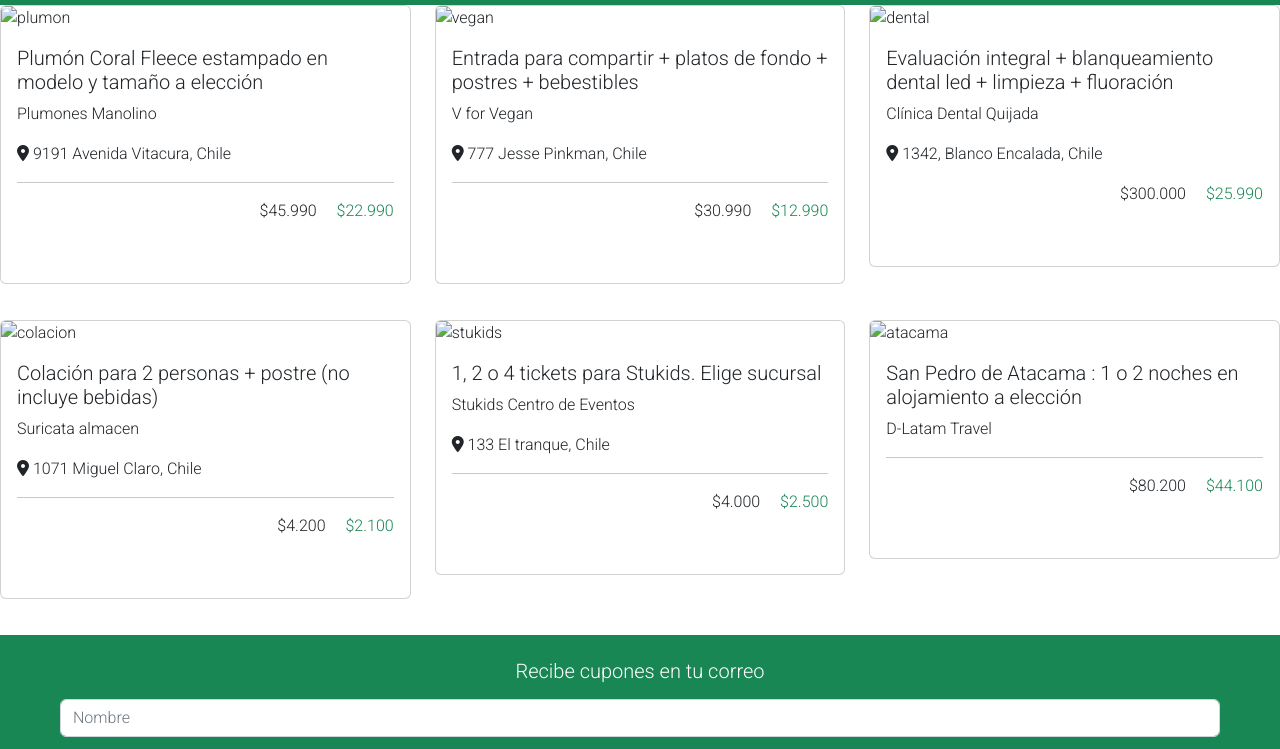
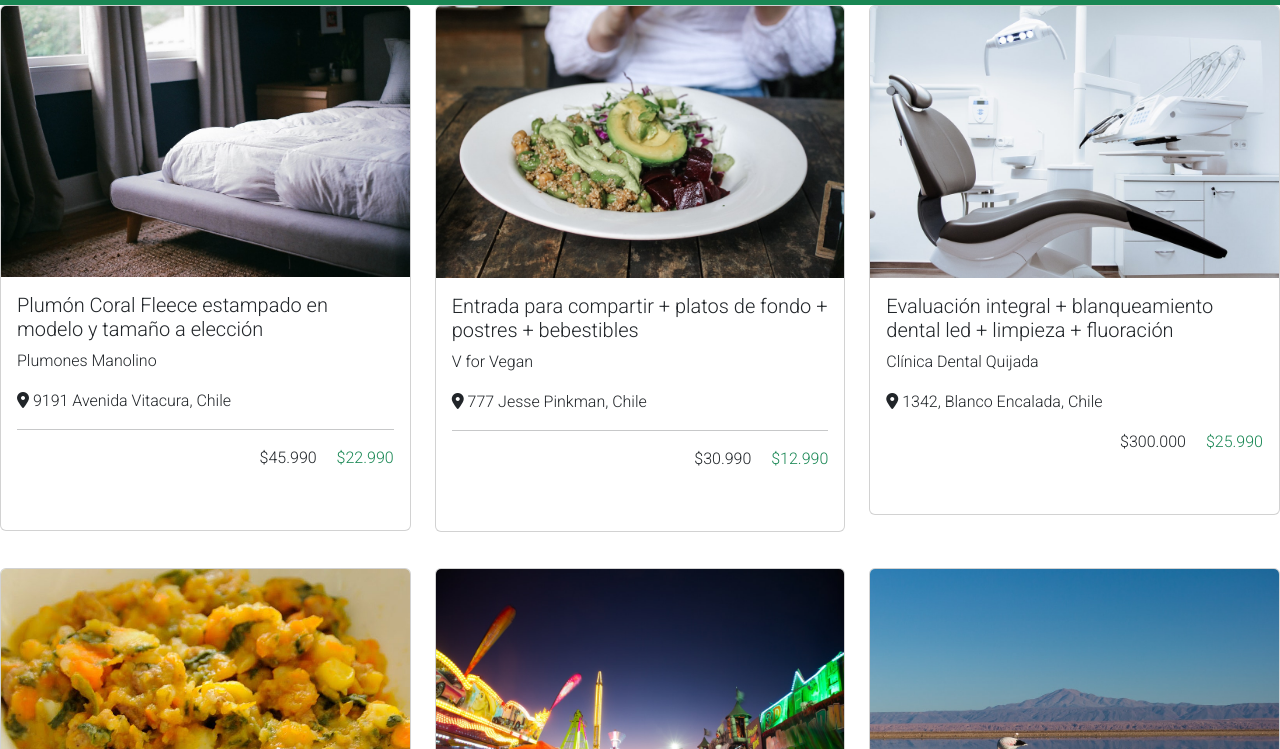
Before and after one commit to Pipeara/proyecto4, a plain HTML site: page index.html in a window 1280 px wide. Shown: the part 51-800 px from the top of the page. Drawn offline with nearby package versions, Linux system fonts and the light colour scheme; the site is published under a folder, as on GitHub Pages, so addresses that start at the root find nothing.

```diff
--- a/index.html
+++ b/index.html
@@ -43,7 +43,7 @@
     <div class="row">
       <div class="col-12 col-sm-6 col-lg-4">
         <div class="card mb-3">
-        <img src="/assets/img/plumon.jpg" class="card-img-top" alt ="plumon">
+        <img src="assets/img/plumon.jpg" class="card-img-top" alt ="plumon">
           <div class="card-body">
             <h5 class="titulo card-title fw-light">Plumón Coral Fleece estampado en modelo y tamaño a elección</h5>
             <p class="descripcion card-text fw-light">Plumones Manolino</p>
@@ -62,7 +62,7 @@
 
       <div class="col-12 col-sm-6 col-lg-4">
         <div class="card mb-3">
-        <img src="/assets/img/ensalada.jpg" class="card-img-top" alt="vegan">
+        <img src="assets/img/ensalada.jpg" class="card-img-top" alt="vegan">
           <div class="card-body">
             <h5 class="titulo card-title fw-light">Entrada para compartir + platos de fondo + postres + bebestibles</h5>
             <p class="descripcion card-text fw-light">V for Vegan</p>
@@ -79,7 +79,7 @@
 
       <div class="col-12 col-sm-6 col-lg-4">
         <div class="card mb-3">
-        <img src="/assets/img/dental.jpg" class="card-img-top" alt="dental">
+        <img src="assets/img/dental.jpg" class="card-img-top" alt="dental">
             <div class="card-body">
             <h5 class="titulo card-title fw-light">Evaluación integral + blanqueamiento dental led + limpieza + fluoración</h5>
             <p class="descripcion card-text fw-light">Clínica Dental Quijada</p>
@@ -97,7 +97,7 @@
 
       <div class="col-12 col-sm-6 col-lg-4">
         <div class="card mb-3">
-        <img src="/assets/img/comida.jpg" class="card-img-top" alt="colacion">
+        <img src="assets/img/comida.jpg" class="card-img-top" alt="colacion">
           <div class="card-body">
             <h5 class="titulo card-title fw-light">Colación para 2 personas + postre (no incluye bebidas)</h5>
             <p class="descripcion card-text fw-light">Suricata almacen</p>
@@ -115,7 +115,7 @@
 
       <div class="col-12 col-sm-6 col-lg-4">
         <div class="card mb-3">
-        <img src="/assets/img/feria.jpg" class="card-img-top" alt="stukids">
+        <img src="assets/img/feria.jpg" class="card-img-top" alt="stukids">
           <div class="card-body">
             <h5 class="titulo card-title fw-light">1, 2 o 4 tickets para Stukids. Elige sucursal</h5>
             <p class="descripcion card-text fw-light">Stukids Centro de Eventos</p>
@@ -133,7 +133,7 @@
 
       <div class="col-12 col-sm-6 col-lg-4">
         <div class="card mb-3">
-        <img src="/assets/img/viaje.jpg" class="card-img-top" alt="atacama">
+        <img src="assets/img/viaje.jpg" class="card-img-top" alt="atacama">
           <div class="card-body">
             <h5 class="titulo card-title fw-light">San Pedro de Atacama : 1 o 2 noches en alojamiento a elección</h5>
             <p class="descripcion card-text fw-light">D-Latam Travel</p>
```
